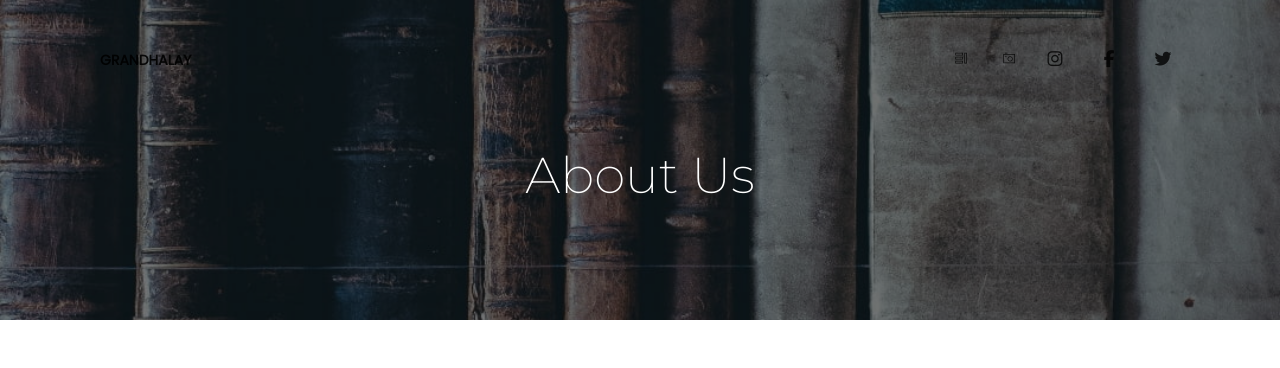
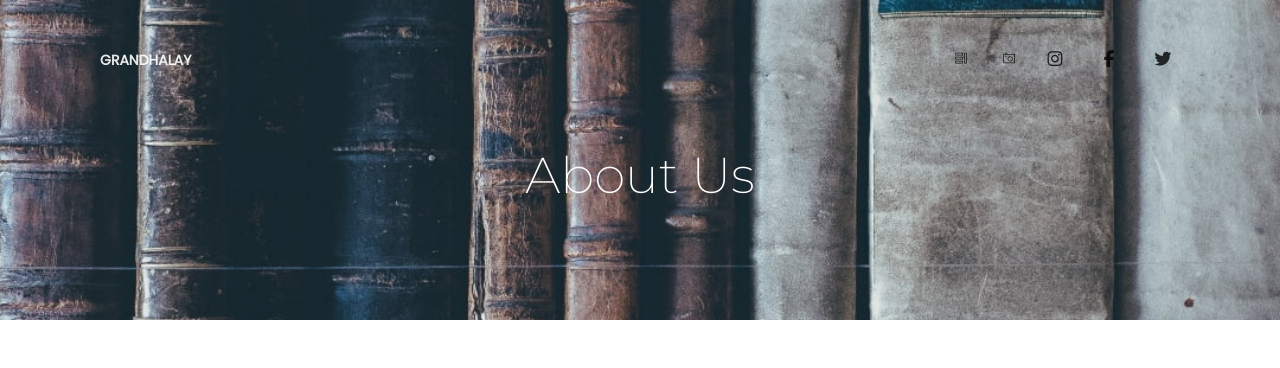
Before and after one commit to mathalav55/grandhalay, a website: page about.html in a window 1280 px wide. Shown: the top 368 px of the page. Drawn offline with Linux system fonts and the light colour scheme.

Commit message:
home-page modified

```diff
--- a/about.html
+++ b/about.html
@@ -42,7 +42,10 @@ The above copyright notice and this permission notice shall be included in all c
   <nav class="navbar navbar-expand-lg fixed-top navbar-transparent " color-on-scroll="300">
     <div class="container">
       <div class="navbar-translate">
-        <a class="navbar-brand grandhalay" href="index.html" rel="tooltip" >
+        <a class="navbar-brand grandhalay"
+        style="color: rgb(255, 255, 255)"
+        href="index.html"
+        rel="tooltip" >
           Grandhalay
         </a>
         <button class="navbar-toggler navbar-toggler" type="button" data-toggle="collapse" data-target="#navigation" aria-controls="navigation-index" aria-expanded="false" aria-label="Toggle navigation">
@@ -104,7 +107,6 @@ The above copyright notice and this permission notice shall be included in all c
   </nav>
     <!-- End Navbar -->
   <div class="page-header page-header-xs" data-parallax="true" style="background-image: url('assets/img/book-shelf.jpg');">
-    <div class="filter"></div>
     <div class="container">
         <div class="motto text-center">
           <h1>About Us</h1>
```
Also changed, not shown: index.html (+3 -0 lines).
